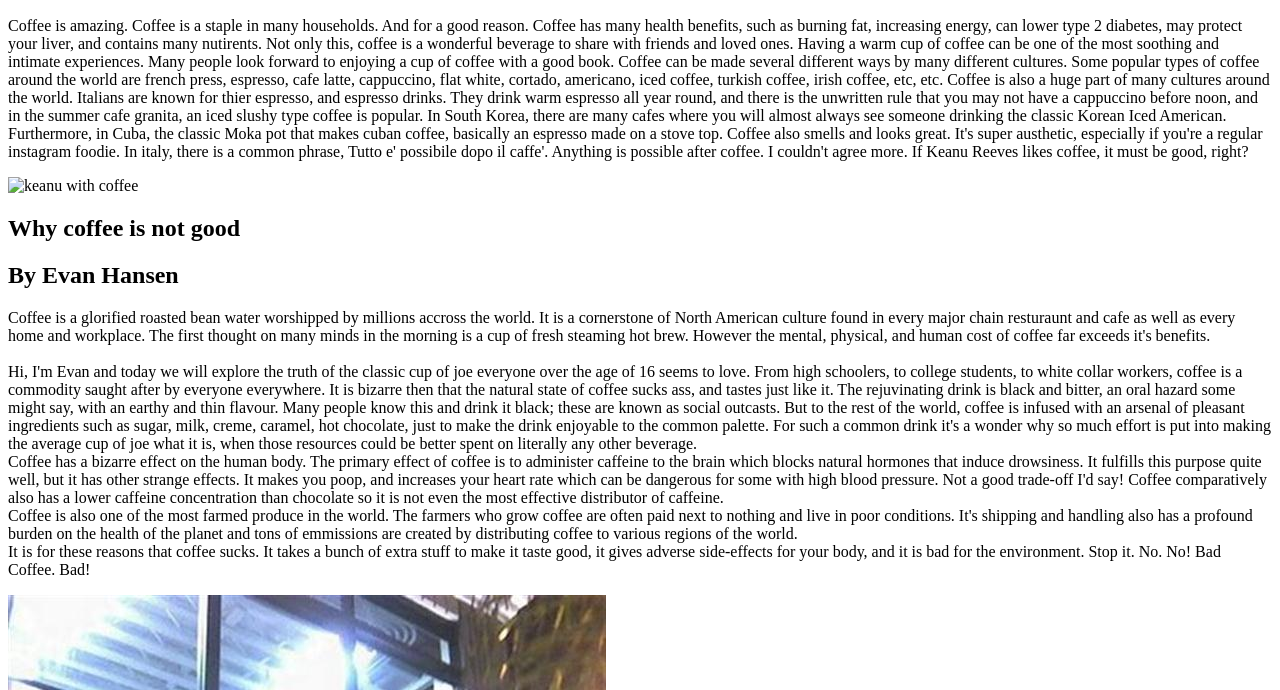
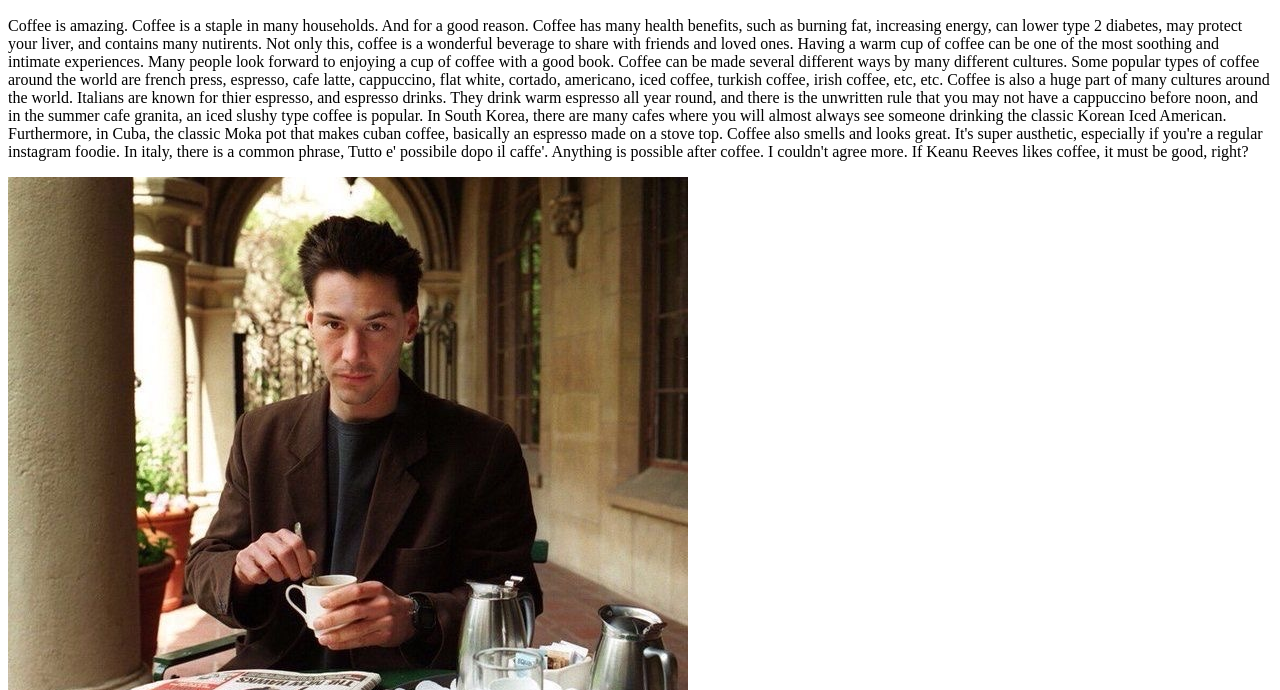
Before and after one commit to hdirenzo/di-renzo_h_hansen_e_midterm, a plain HTML site: page index.html in a window 1280 px wide. Shown: the part 110-800 px from the top of the page. Drawn offline with Linux system fonts and the light colour scheme.

Commit message:
Update index.html

```diff
--- a/index.html
+++ b/index.html
@@ -34,7 +34,7 @@
         likes coffee, it must be good, right?
 
     </p>
-    <img src="image_keanu_coffee.jpg" alt="keanu with coffee">
+    <img src="images/image_keanu_coffee.jpg" alt="keanu with coffee">
 
 </section>
 
```
